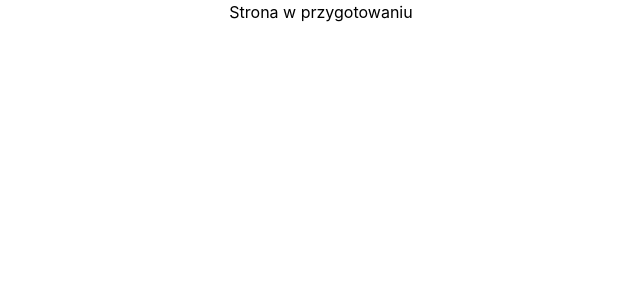
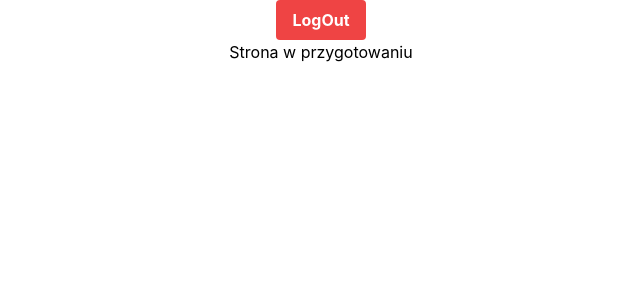
Before and after one commit to KopczewskiMichal/tinder, a React (Create React App) app in the folder front-side/: page /MainPage in a window 1280 px wide. Shown: the top 300 px of the page, without its empty margins (319-959 px from the left). Built offline with nearby package versions, Linux system fonts and the light colour scheme.

Commit message:
Dodano możliwość wylogowania użytkownika

```diff
--- /dev/null
+++ b/front-side/src/components/Login/LogOut.jsx
@@ -0,0 +1,18 @@
+import React from "react";
+import { useNavigate } from "react-router-dom";
+
+export default function LogOut () {
+  const navigate = useNavigate();
+
+  function handleLogOut () {
+    document.cookie = `userID=; expires=Thu, 01 Jan 1970 00:00:00 UTC; path=/;`;
+    navigate("/")
+  }
+
+  return (
+    <button
+    onClick={() => handleLogOut()}
+    className="logout bg-red-500 hover:bg-red-700 text-white font-bold py-2 px-4 rounded focus:outline-none focus:shadow-outline"
+    >LogOut</button>
+  )
+}
--- a/front-side/src/components/Login/LoginDataForm.jsx
+++ b/front-side/src/components/Login/LoginDataForm.jsx
@@ -3,7 +3,7 @@ import FormInput from "./FormInput";
 import { useFormik } from "formik";
 import * as Yup from "yup";
 import axios from "axios";
-// import Cookies from 'js-cookie';
+import { useNavigate } from "react-router-dom";
 
 const FormikContext = createContext();
 
@@ -12,6 +12,7 @@ export const useFormikContext = () => {
 };
 
 export default function LoginDataForm() {
+  const navigate = useNavigate();
 
   function setCookie (name, value, days) {
     const expirationDate = new Date();
@@ -46,8 +47,8 @@ export default function LoginDataForm() {
       axios
         .post("http://localhost:8080/Login", values)
         .then(function (response) {
-          alert(response.data);
           setCookie('userID', response.data, 7);
+          navigate("/mainPage")
         })
         .catch(function (error) {
           alert(error);
--- a/front-side/src/components/Login/LoginPage.jsx
+++ b/front-side/src/components/Login/LoginPage.jsx
@@ -2,7 +2,6 @@
 import React, {useEffect} from "react";
 import LoginDataForm from "./LoginDataForm";
 import { useNavigate } from "react-router-dom";
-import { get } from "lodash";
 
 
 export default function LoginPage () {
--- a/front-side/src/components/mainPage/mainPage.jsx
+++ b/front-side/src/components/mainPage/mainPage.jsx
@@ -1,10 +1,14 @@
 import React from "react";
+import LogOut from "../Login/LogOut";
 
 
 export default function MainPage () {
 
 
   return (
-    <p>Strona w przygotowaniu</p>
+    <div>
+      <LogOut />
+      <p>Strona w przygotowaniu</p>
+    </div>
   )
 }
```
